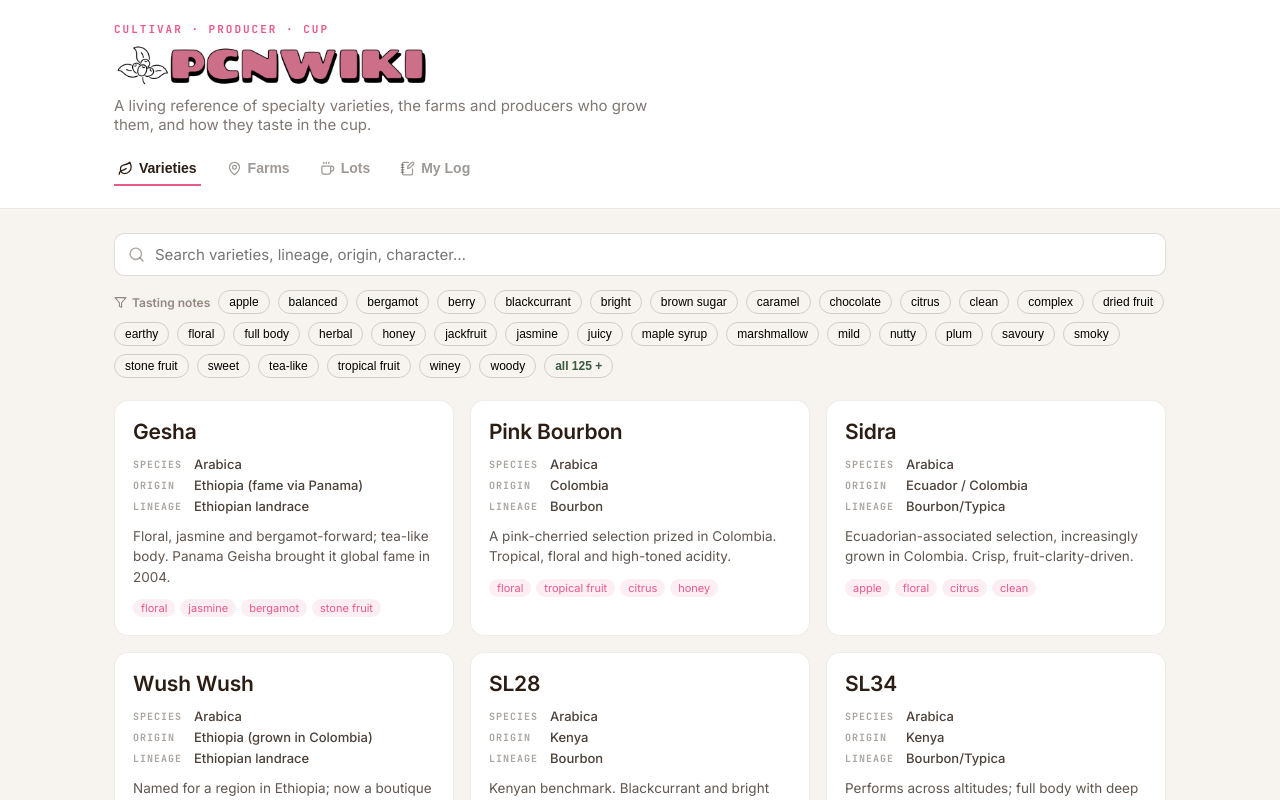
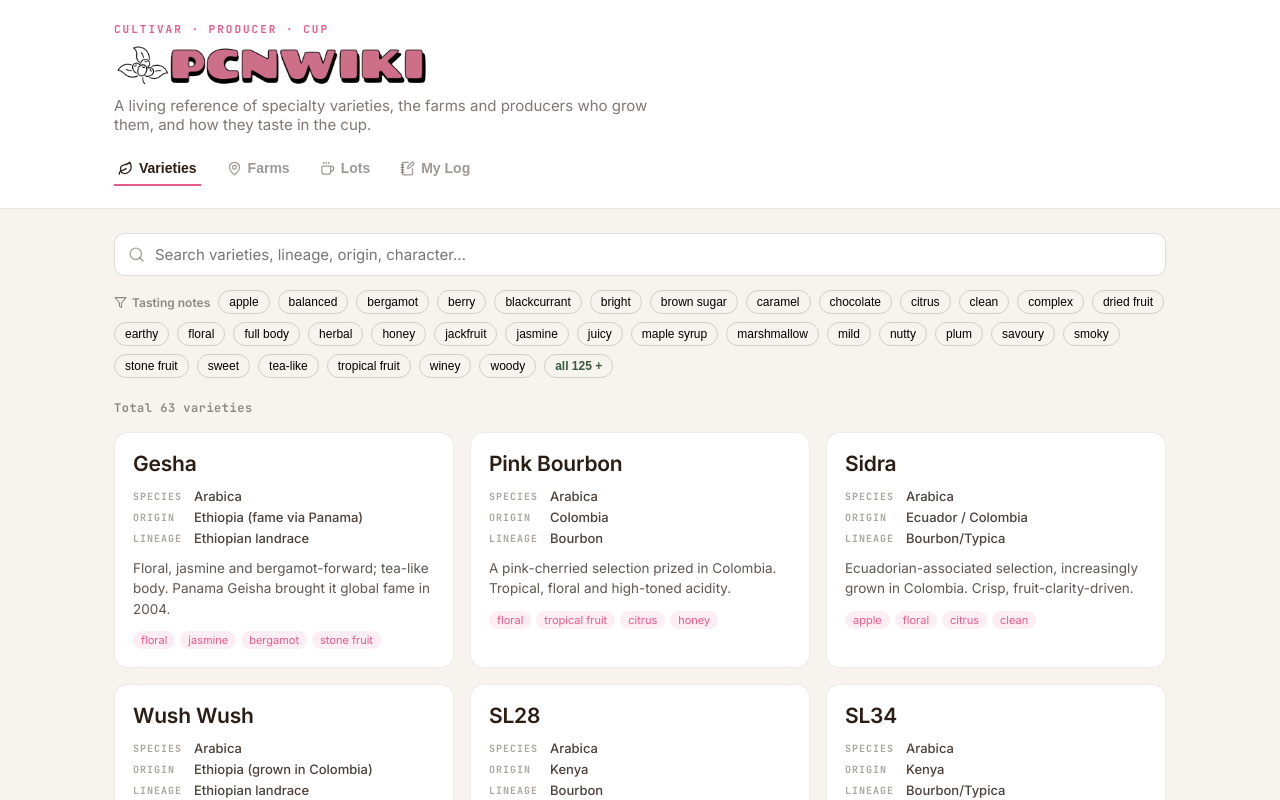
Before and after one commit to avex87/pcnwiki, a React (Vite) app: page / in a window 1280 px wide. Shown: the top 800 px of the page. Built offline with nearby package versions, Linux system fonts and the light colour scheme.

Commit message:
Update App.jsx

```diff
--- a/src/App.jsx
+++ b/src/App.jsx
@@ -157,7 +157,9 @@ export default function CoffeeKB() {
 
         {/* ── VARIETIES ── */}
         {view === "varieties" && (
-          <div style={{ display: "grid", gridTemplateColumns: "repeat(auto-fill,minmax(280px,1fr))", gap: 16 }}>
+          <div>
+            <CountLine shown={filteredVarieties.length} total={VARIETIES.length} noun="varieties" />
+            <div style={{ display: "grid", gridTemplateColumns: "repeat(auto-fill,minmax(280px,1fr))", gap: 16 }}>
             {filteredVarieties.map(v => (
               <div key={v.id} className="card" style={{ padding: 18, cursor: "pointer" }} onClick={() => setSelectedVariety(v)}>
                 <h3 style={{ fontSize: 21, fontWeight: 600, margin: "0 0 12px", letterSpacing: "-0.01em" }}>{v.name}</h3>
@@ -175,12 +177,15 @@ export default function CoffeeKB() {
               </div>
             ))}
             {filteredVarieties.length === 0 && <EmptyState msg="No varieties match those filters. Try clearing a tasting note." />}
+            </div>
           </div>
         )}
 
         {/* ── LOTS ── */}
         {view === "lots" && (
-          <div style={{ display: "grid", gap: 12 }}>
+          <div>
+            <CountLine shown={filteredLots.length} total={LOTS.length} noun="lots" />
+            <div style={{ display: "grid", gap: 12 }}>
             {filteredLots.map(l => {
               const v = varietyById[l.varietyId], p = farmById[l.producerId], pr = processById[l.processId], reg = p && regionById[p.regionId];
               return (
@@ -198,6 +203,7 @@ export default function CoffeeKB() {
               );
             })}
             {filteredLots.length === 0 && <EmptyState msg="No lots match. Lots link a producer, a variety and a process — add one from your log." />}
+            </div>
           </div>
         )}
 
@@ -221,6 +227,7 @@ export default function CoffeeKB() {
                   <Star size={12} fill={flagshipOnly ? "#fff" : "none"} /> Flagship only
                 </button>
               </div>
+              <CountLine shown={farms.length} total={FARMS.length} noun="farms" />
               <div style={{ display: "grid", gridTemplateColumns: "repeat(auto-fill,minmax(300px,1fr))", gap: 16 }}>
                 {farms.map(f => {
                   const reg = regionById[f.regionId];
@@ -395,6 +402,17 @@ function PcgnLogo() {
   );
 }
 
+function CountLine({ shown, total, noun }) {
+  const filtered = shown !== total;
+  return (
+    <div className="mono" style={{ fontSize: 12, letterSpacing: 0.5, color: "rgba(43,29,20,.5)", margin: "0 0 16px", fontWeight: 600 }}>
+      {filtered
+        ? `Showing ${shown} of ${total} ${noun}`
+        : `Total ${total} ${noun}`}
+    </div>
+  );
+}
+
 function EmptyState({ msg }) {
   return (
     <div style={{ gridColumn: "1/-1", padding: "48px 24px", textAlign: "center", color: "rgba(43,29,20,.5)", border: "1px dashed rgba(43,29,20,.2)", borderRadius: 14 }}>
```
